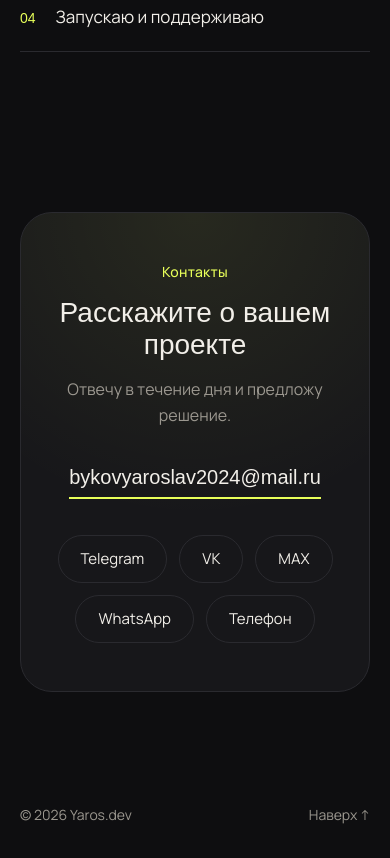
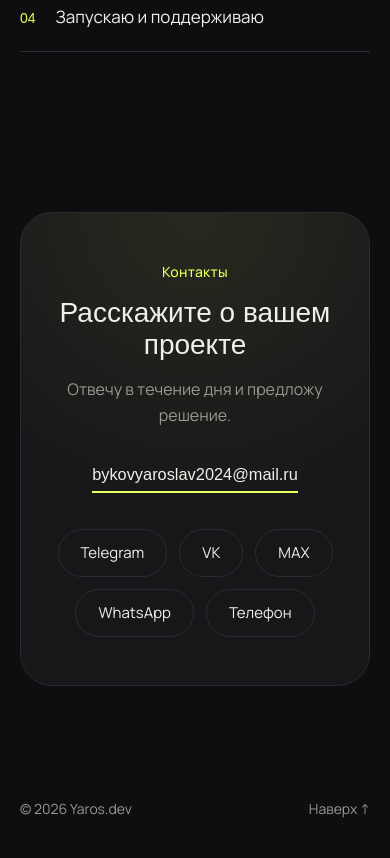
Before and after one commit to bibran17/bibran17.github.io, a plain HTML site: page index.html in a window 390 px wide. Shown: the part 3434-4292 px from the top of the page. Drawn offline with Linux system fonts and the light colour scheme; a web font is replaced by a local one.

Commit message:
Add files via upload

```diff
--- a/style.css
+++ b/style.css
@@ -176,6 +176,8 @@ h2 { font-family: 'Unbounded', sans-serif; font-weight: 500; font-size: clamp(28
   .about-grid { gap: 32px; }
   .nav nav a:not(.nav-cta) { display: none; }
   .glow, .scroll-hint { display: none; }
+  .contact-box { padding-left: 16px; padding-right: 16px; }
+  .mail { font-size: clamp(13px, 4.2vw, 24px); max-width: 100%; overflow-wrap: anywhere; }
 }
 
 /* Для тех, кто отключил анимации в системе */
```
